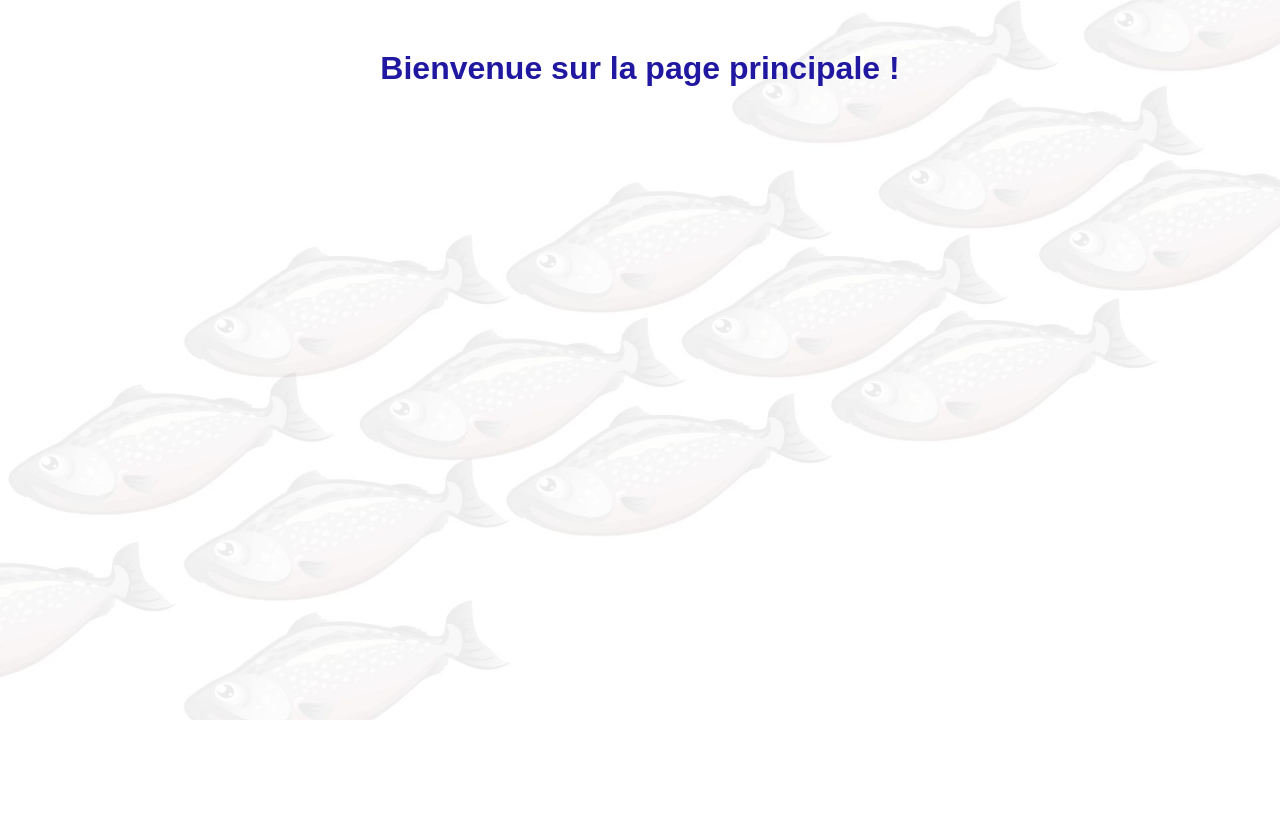
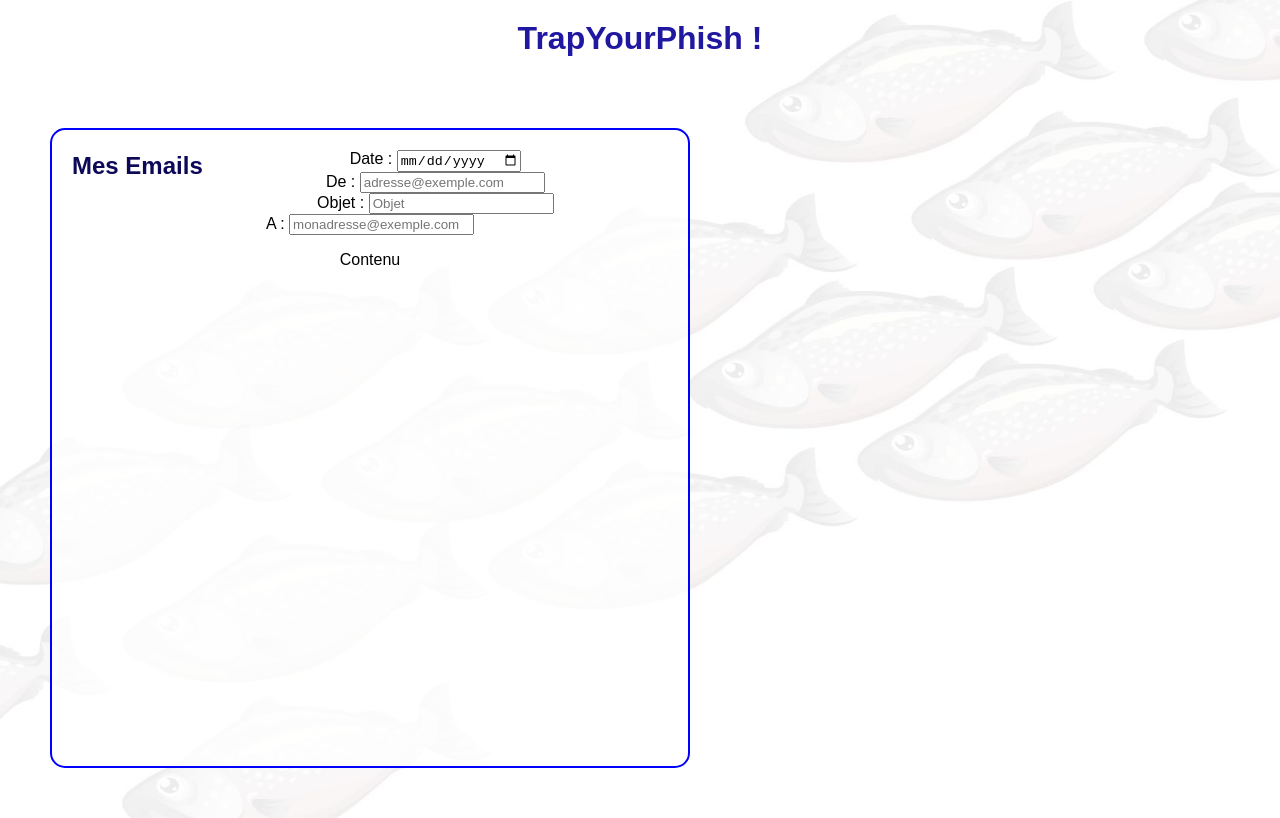
Before and after one commit to godouxx/TrapYourPhish, a plain HTML site: page code/main.html in a window 1280 px wide. Drawn offline with Linux system fonts and the light colour scheme.

Commit message:
feat: debut main

```diff
--- a/code/main.css
+++ b/code/main.css
@@ -1,14 +1,49 @@
 body {
     font-family: Arial, sans-serif;
     text-align: center;
-    margin: 50px;
-    background-image: url('Se connecter.jpg'); /* Image en fond */
-    background-size: cover; /* Ajuste l'image pour couvrir tout l'écran */
-    background-position: top; /* Centre l'image */
-    background-repeat: no-repeat; /* Empêche la répétition */
+    margin: 0;
+    padding: 0;
+    background-image: url('Se connecter.jpg');
+    background-size: cover;
+    background-position: top;
+    background-repeat: no-repeat;
 }
+
+/* Conteneur des mails */
+.mail-container {
+    background: rgba(255, 255, 255, 0.8); /* Fond blanc semi-transparent */
+    border: 2px solid blue;         /* Bordure bleue */
+    width: 50%;                     /* Prend la moitié de la largeur de la page */
+    min-height: 80vh;               /* Hauteur minimale à 80% de la hauteur de la fenêtre */
+    box-sizing: border-box;         /* Inclut padding et bordure dans les dimensions */
+    padding: 20px;                  /* Espacement intérieur */
+    margin: 50px 0 50px 50px;       /* Marge: haut 50px, droite 0, bas 50px, gauche 50px */
+    border-radius: 15px;            /* Coins arrondis */
+    float: left;                    /* Positionné à gauche */
+
+}
+
 
 /* Styles pour le titre */
 h1 {
     color: #2118a1;
+    margin-top: 20px;
 }
+/* Styles pour le titre */
+h2 {
+    color: #0d0857;
+    margin-top: 2px;
+    float: left;
+}
+
+
+/* Styles du formulaire (si présent sur la page) */
+form {
+    font-family: Arial, sans-serif;
+    text-align: center;
+    margin: 50px;
+    background-image: url('Se connecter.jpg');
+    background-size: cover;
+    background-position: top;
+    background-repeat: no-repeat;
+}
--- a/code/main.html
+++ b/code/main.html
@@ -7,7 +7,28 @@
     <link rel="stylesheet" href="main.css"> <!-- Lien vers le fichier CSS de la page 2 -->
 </head>
 <body>
-    <h1>Bienvenue sur la page principale !</h1>
-    <!-- Autres contenus de la page -->
+    <h1>TrapYourPhish !</h1>
+    <!-- mail -->
+    <div class="mail-container">
+        <h2>Mes Emails</h2>
+        <!-- Contenu des mails -->
+            <div class="mail">
+                <label for="date">Date :</label>
+                <input type="date" id="date" name="date" placeholder="   " >
+            </div>
+            <div class="mail">
+                <label for="De">De :</label>
+                <input type="text" id="De" name="De" placeholder="adresse@exemple.com  " >
+            </div>
+            <div class="mail">
+                <label for="Objet">Objet :</label>
+                <input type="text" id="Objet" name="Objet" placeholder="Objet " >
+            </div>
+            <div class="mail">
+                <label for="A">A :</label>
+                <input type="text" id="A" name="A" placeholder="monadresse@exemple.com  " >
+        </div>
+        <p>Contenu</p>
+    </form>
 </body>
 </html>
```
